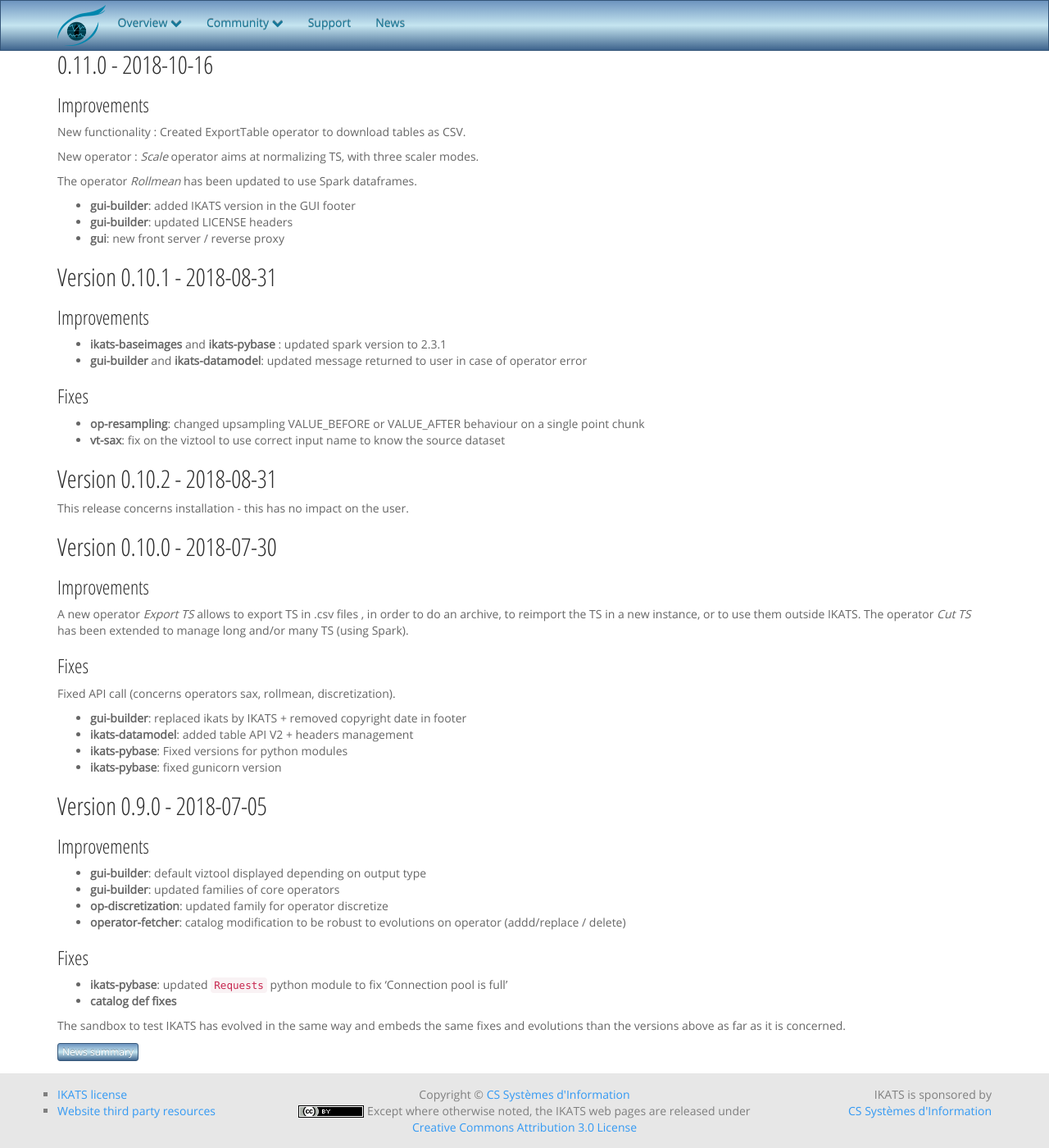
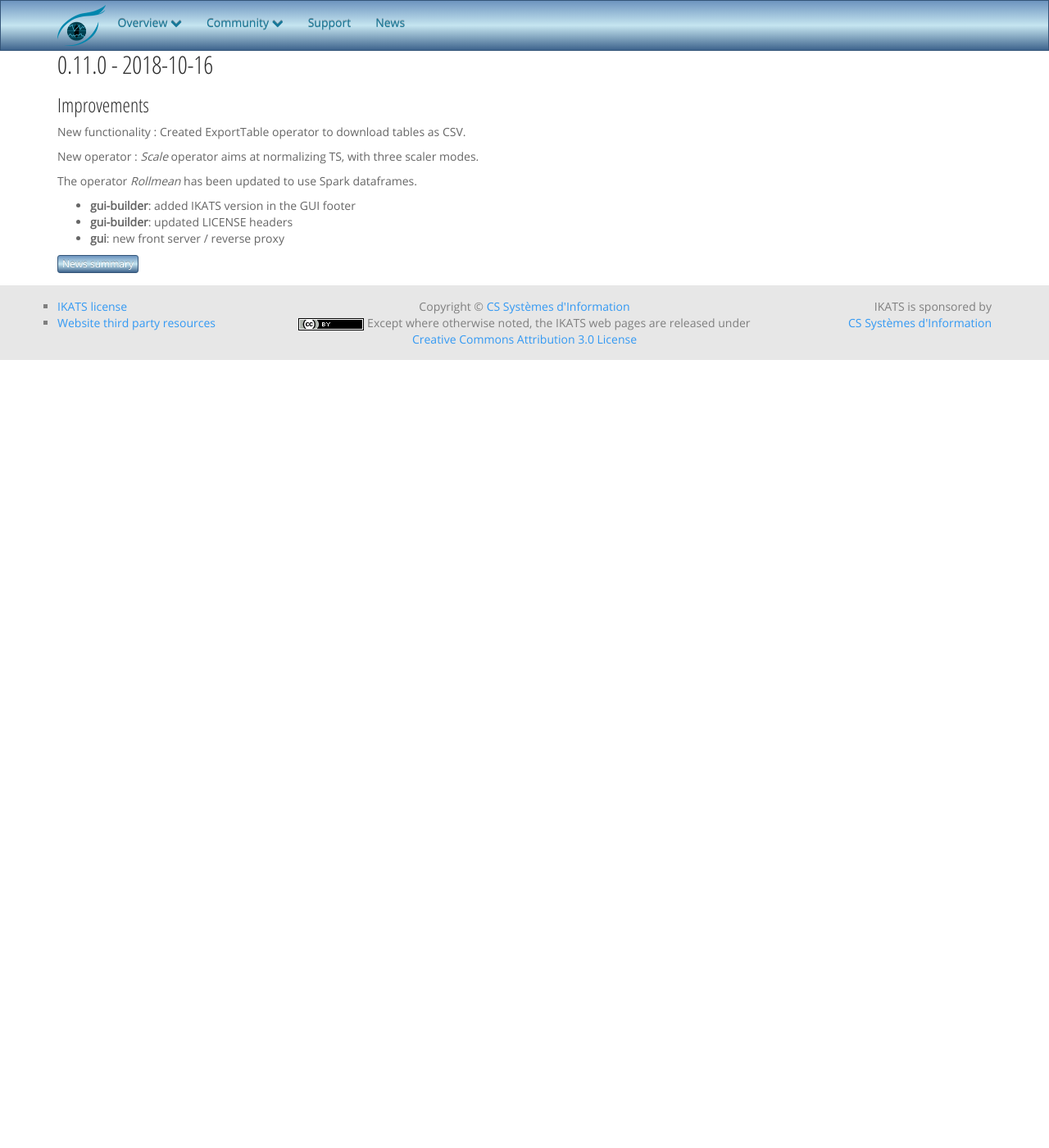
Before and after one commit to IKATS/ikats.github.io, a Jekyll site: the page built from _posts/2018-10-31-Announcement _v0.11.0.md, in a window 1280 px wide and 1400 px high, scrolled down 205 px. Shown: the whole window at 82% size. Built offline with Jekyll 4.4.1, drawn with Linux system fonts in a browser that asks for light colours; some web fonts are replaced; after the commit the page ends 900 px from its top, so only the background shows below that.

Commit message:
Remove previous releases information

```diff
--- a/_posts/2018-10-31-Announcement _v0.11.0.md
+++ b/_posts/2018-10-31-Announcement _v0.11.0.md
@@ -24,52 +24,3 @@
 * **gui-builder**: added IKATS version in the GUI footer
 * **gui-builder**: updated LICENSE headers
 * **gui**: new front server / reverse proxy
-
-
-
-## Version 0.10.1 - 2018-08-31
-
-### Improvements
-* **ikats-baseimages** and **ikats-pybase** : updated spark version to 2.3.1
-* **gui-builder** and **ikats-datamodel**: updated message returned to user in case of operator error
-
-### Fixes
-* **op-resampling**: changed upsampling VALUE_BEFORE or VALUE_AFTER behaviour on a single point chunk
-* **vt-sax**: fix on the viztool to use correct input name to know the source dataset
-
-## Version 0.10.2 - 2018-08-31
-
-This release concerns installation - this has no impact on the user.
-
-## Version 0.10.0 - 2018-07-30
-
-### Improvements
-A new operator *Export TS*  allows to export TS in .csv files , in order to do an archive, to reimport the TS in a new instance, or to use them outside IKATS.
-The operator *Cut TS* has been extended to manage long and/or many TS (using Spark).
-
-
-### Fixes
-
-Fixed API call (concerns operators sax, rollmean, discretization).
-* **gui-builder**: replaced ikats by IKATS + removed copyright date in footer
-* **ikats-datamodel**: added table API  V2 + headers management
-* **ikats-pybase**: Fixed versions for python modules
-* **ikats-pybase**: fixed gunicorn version
-
-
-## Version 0.9.0 - 2018-07-05
-
-### Improvements
-
-* **gui-builder**: default viztool displayed depending on output type
-* **gui-builder**: updated families of core operators
-* **op-discretization**: updated family for operator discretize
-* **operator-fetcher**: catalog modification to be robust to evolutions on operator (addd/replace / delete)
-
-### Fixes
-
-* **ikats-pybase**: updated `Requests` python module to fix 'Connection pool is full'
-* **catalog def fixes**
-
-
-The sandbox to test IKATS has evolved in the same way and embeds the same fixes and evolutions than the versions above as far as it is concerned.
```
